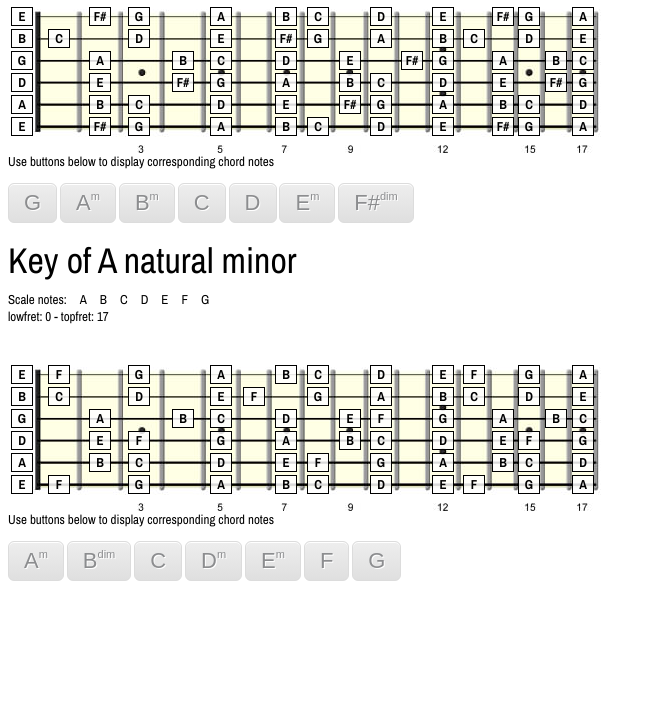
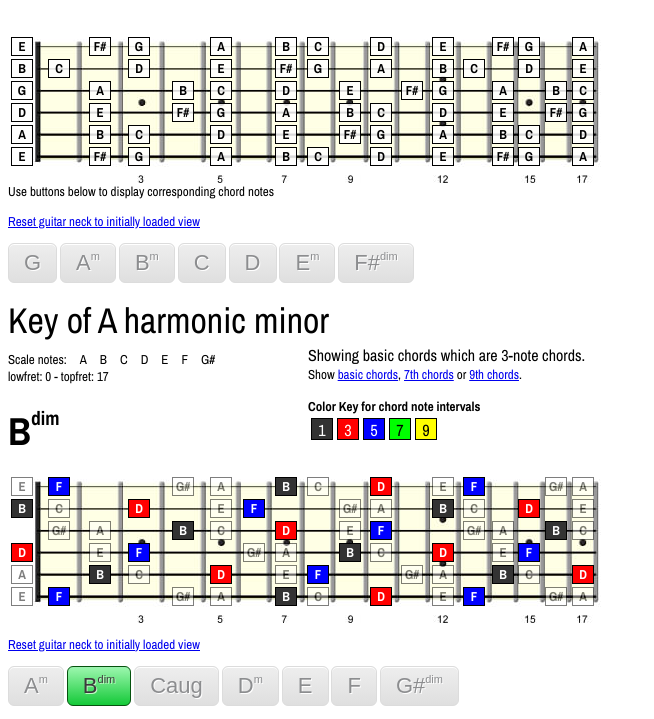
Before and after one commit to swampthang/guitar-fretboard-module, a plain HTML site: page index.html in a window 1280 px wide. Shown: the part 487-1206 px from the top of the page, without its empty margins (0-654 px from the left). Before the commit the page ends 1081 px from the top, so only its background shows below. Drawn offline with nearby package versions, Linux system fonts and the light colour scheme.

Commit message:
Add reset neck link option. Fix bug where chord name header display doesn't change when clicking the notesPerChord link.

```diff
--- a/index.html
+++ b/index.html
@@ -25,7 +25,9 @@
     neck3.initLayout({
       myContainer: 'a-minor',
       rootNote: 'A',
-      scalesArray: 'naturalMinorScales'
+      showInitialChord: true,
+      chordInterval: 2,
+      scalesArray: 'harmonicMinorScales'
     });
   </script>
 
--- a/js/neckmodule.js
+++ b/js/neckmodule.js
@@ -6,6 +6,7 @@
   *   showTitle:                  true,              // boolean - options=> true, false
   *   showScaleNotes:             true,              // boolean - options=> true, false
   *   showFretRange:              true,              // boolean - options=> true, false
+  *   showResetLink:              true,              // boolean - options=> true, false
   *   showChordButtons:           true,              // boolean - options=> true, false
   *   showNotesPerChordSelector:  true,              // boolean - options=> true, false
   *   showChordNameHeader:        true,              // boolean - options=> true, false
@@ -140,7 +141,7 @@ var neckModule = (function() {
       '4':  new Array(3,5,0,2,4,'<sup>m</sup>','<sup>m7</sup>','<sup>m9</sup>'),
       '5':  new Array(4,6,1,3,5,'<sup></sup>','<sup>7</sup>','<sup>7b9</sup>'),
       '6':  new Array(5,0,2,4,6,'','<sup>maj7</sup>','<sup>maj9</sup>'),
-      '7':  new Array(6,1,3,5,0,'dim','dim7','dim7b9')
+      '7':  new Array(6,1,3,5,0,'<sup>dim</sup>','<sup>dim7</sup>','<sup>dim7b9</sup>')
     }
   };
 
@@ -440,6 +441,7 @@ var neckModule = (function() {
       console.log(this.currentScale);
       var chordName = this.currentScale[intval-1]+this.currentChordsArr[this.currentInterval][symbol_num];
       this.myContainer.find('.chord-name').html(chordName);
+      console.log('ran showChordNameHeader');
     }
   }
 
@@ -570,13 +572,19 @@ var neckModule = (function() {
   }
 
   var closeControlsDiv = function() {
-    return '</div';
+    return '</div>';
   }
 
   var buildChordInstructionsDiv = function() {
     var chordInstructionsDiv = '  <div id="chord_instructions">Use buttons below to display corresponding chord notes</div>';
 
     return chordInstructionsDiv;
+  }
+
+  var buildResetLink = function() {
+    var resetLink = '<p class="reset-link"><a href="#">Reset guitar neck to initially loaded view</a></p>';
+
+    return resetLink;
   }
 
   var buildChordButtonsDiv = function() {
@@ -596,12 +604,14 @@ var neckModule = (function() {
 
   neck.initLayout = function() {
 
+    if( objectIsEmpty(this.params) ) {
       this.params = {
         myContainer:                'neck-container',
         containerSelectorType:      'id',
         showTitle:                  true,
         showScaleNotes:             true,
         showFretRange:              true,
+        showResetLink:              true,
         showChordButtons:           true,
         showNotesPerChordSelector:  true,
         showChordNameHeader:        true,
@@ -612,7 +622,7 @@ var neckModule = (function() {
         rootNote:                   'C',
         showInitialChord:           false,
         chordInterval:              1,
-      notesPerChord:              4
+        notesPerChord:              3
       };
 
       if(arguments !== undefined) {
@@ -622,24 +632,25 @@ var neckModule = (function() {
           }
         }
       }
+    }
 
     var params = this.params;
 
-    console.log(this.params.containerSelectorType);
-    if(this.params.containerSelectorType == 'id') {
-      this.myContainer = $('#'+this.params.myContainer);
-    } else if(this.params.containerSelectorType == 'className') {
-      this.myContainer = $('.'+this.params.myContainer);
+    console.log(params.containerSelectorType);
+    if(params.containerSelectorType == 'id') {
+      this.myContainer = $('#'+params.myContainer);
+    } else if(params.containerSelectorType == 'className') {
+      this.myContainer = $('.'+params.myContainer);
     }
 
-    this.topfret = this.params.topfret;
-    this.lowfret = this.params.lowfret;
-    this.currentScale = this[this.params.scalesArray][this.params.rootNote];
-    this.currentKey = this.params.rootNote;
+    this.topfret = params.topfret;
+    this.lowfret = params.lowfret;
+    this.currentScale = this[params.scalesArray][params.rootNote];
+    this.currentKey = params.rootNote;
 
     this.htmlPieces = "";
 
-    if(this.params.showTitle) {
+    if(params.showTitle) {
       this.htmlPieces += buildMaintitleDiv();
     }
 
@@ -649,15 +660,15 @@ var neckModule = (function() {
       // TOP LEFT
       this.htmlPieces += openTopLeftDiv();
 
-        if(this.params.showScaleNotes) {
+        if(params.showScaleNotes) {
           this.htmlPieces += buildScaleNotesDiv();
         }
 
-        if(this.params.showFretRange) {
+        if(params.showFretRange) {
           this.htmlPieces += buildFretRangeInfoDiv();
         }
 
-        if(this.params.showChordNameHeader) {
+        if(params.showChordNameHeader) {
           this.htmlPieces += buildChordNameHeaderDiv();
         }
 
@@ -665,11 +676,11 @@ var neckModule = (function() {
 
       this.htmlPieces += openTopRighttDiv();
 
-        if(this.params.showNotesPerChordSelector) {
+        if(params.showNotesPerChordSelector) {
           this.htmlPieces += buildNotesPerChordSelectorDiv();
         }
 
-        if(this.params.showIntervalColorKey) {
+        if(params.showIntervalColorKey) {
           this.htmlPieces += buildColorKeyDiv();
         }
 
@@ -679,13 +690,17 @@ var neckModule = (function() {
 
     this.htmlPieces += buildNeckModuleDiv();
 
-    if(this.params.showChordButtons) {
+    if(params.showChordButtons) {
       this.htmlPieces += buildChordInstructionsDiv();
     }
 
     this.htmlPieces += openControlsDiv();
 
-    if(this.params.showChordButtons) {
+    if(params.showResetLink) {
+      this.htmlPieces += buildResetLink();
+    }
+
+    if(params.showChordButtons) {
       this.htmlPieces += buildChordButtonsDiv();
     }
 
@@ -696,7 +711,7 @@ var neckModule = (function() {
 
     this.initActions();
 
-    if(this.params.showInitialChord) {
+    if(params.showInitialChord) {
       this.notesPerChord = params.notesPerChord;
       this.intval = params.chordInterval;
       this.isolateChord(this.intval);
@@ -714,14 +729,24 @@ var neckModule = (function() {
     this.stringDivs = this.buildNoteGrid();
     container.find('.neckmodule').html(this.stringDivs);
     container.find('.notesPerChord').hide();
+
     container.find('.chordButton').click(function(){
       that.handleChordButtonClick($(this));
     });
+
     container.find('.notesPerChord a').click(function(e){
       e.preventDefault();
       var chordType = $(this).attr('ctype');
       that.setNotesPerChord(chordType);
+      that.isolateChord(that.intval);
     });
+
+    if(this.params.showResetLink) {
+      $('.reset-link').click(function(e){
+        e.preventDefault();
+        that.initLayout();
+      });
+    }
 
     switch(this.params.scalesArray) {
 
@@ -755,6 +780,18 @@ var neckModule = (function() {
     return objCopy;
   }
 
+  var objectIsEmpty = function(obj) {
+    if (Object.keys(obj).length === 0) {
+      return true;
+    } else {
+      return false;
+    }
+  }
+
+  var resetNeck = function() {
+    this.initLayout();
+  }
+
   return neck;
 
 })();
```
Lines whose indentation alone changed are shown as unchanged.
